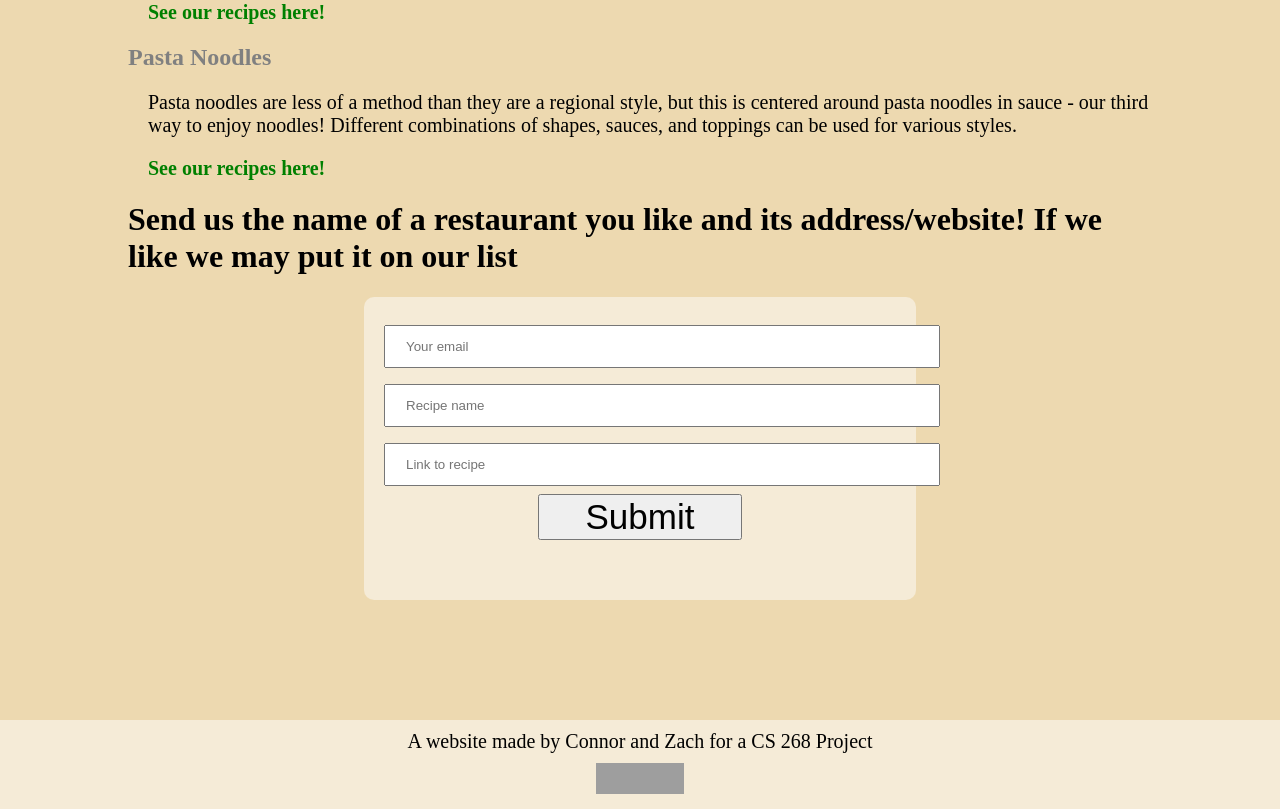
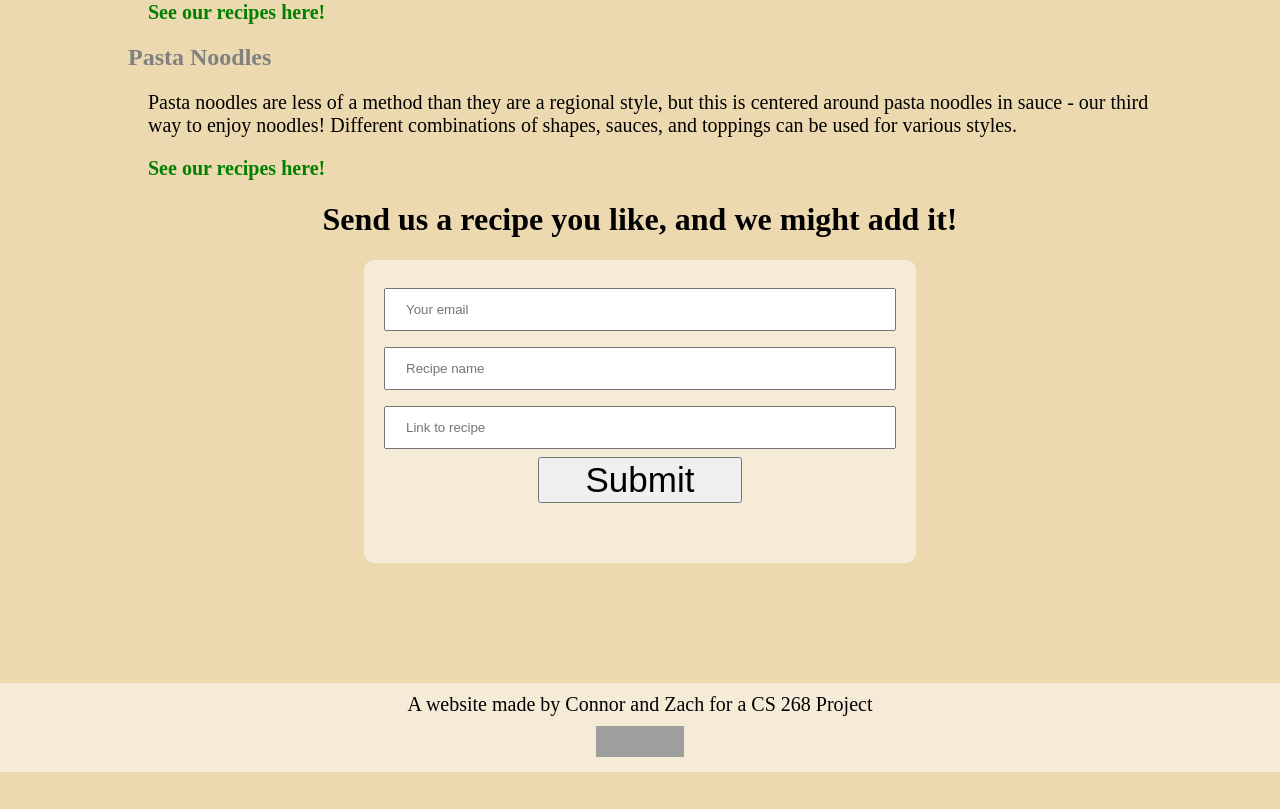
Before and after one commit to zderidder/noodles, a Flask app: page /homemade in a window 1280 px wide. Shown: the part 1825-2634 px from the top of the page. After the commit the page ends 2597 px from the top, so only its background shows below. Run offline with Flask 2, Linux system fonts and the light colour scheme; grey boxes are pictures that could not be loaded.

Commit message:
form style is fixed

```diff
--- a/static/form_style.css
+++ b/static/form_style.css
@@ -12,7 +12,7 @@ form{
 }
 
 .form_button {
-	width:40%;
+	min-width:40%;
 	height:100%;
 	font-size: 1em;
 	display: block;
@@ -21,8 +21,8 @@ form{
 
 
 input[type=text] {
+  box-sizing: border-box;
   width: 100%;
   padding: 12px 20px;
   margin: 8px 0;
-  align: center;
 }
--- a/templates/homemade.html
+++ b/templates/homemade.html
@@ -49,7 +49,7 @@
 		<p>Pasta noodles are less of a method than they are a regional style, but this is centered around pasta noodles in sauce - our third way to enjoy noodles! Different combinations of shapes, sauces, and toppings can be used for various styles.</p>
 		<p><a href="{{url_for('pasta')}}"><b>See our recipes here!</b></a></p>
 	</div>
-	<h1>Send us the name of a restaurant you like and its address/website! If we like we may put it on our list</h1>
+	<h1 style="text-align: center;">Send us a recipe you like, and we might add it!</h1>
 	<form action="{{ url_for('homemade') }}" method="POST">
 		<div>
 			<input type="text" name="email" placeholder="Your email"/>
```
